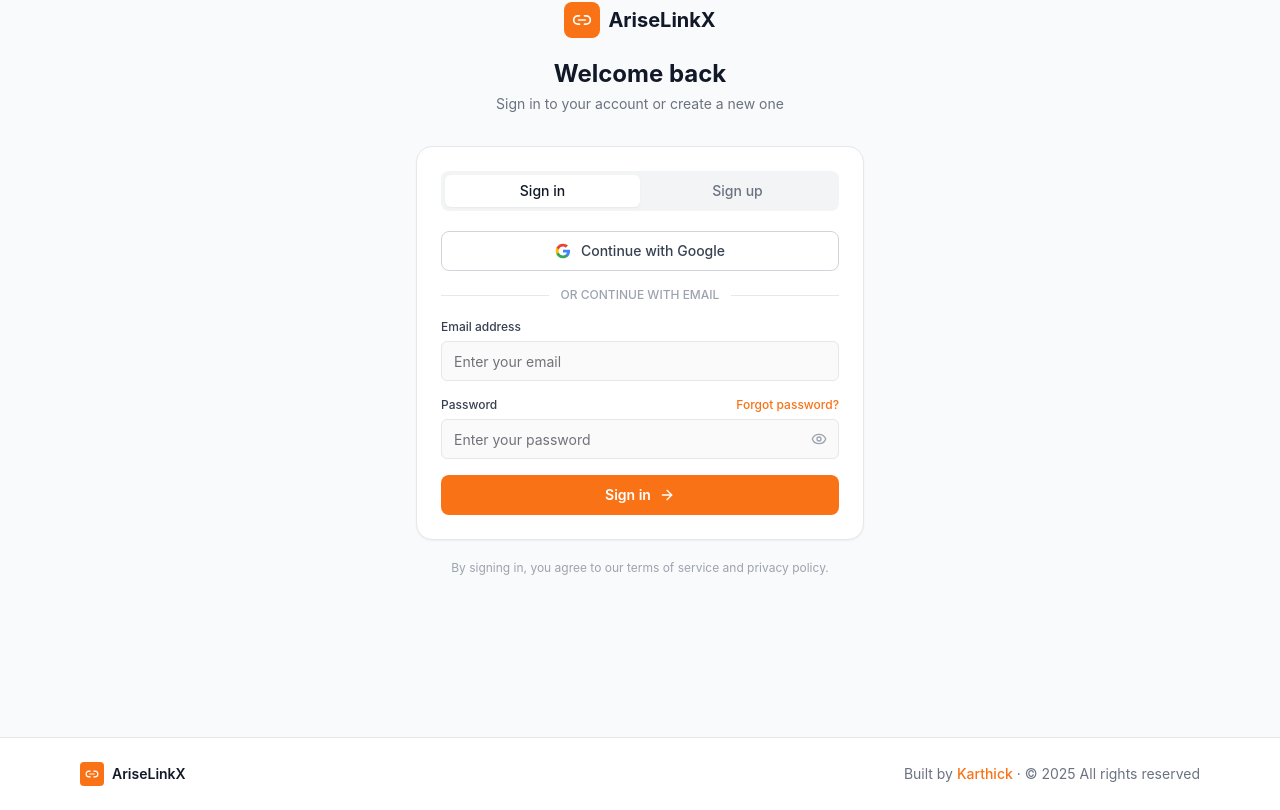
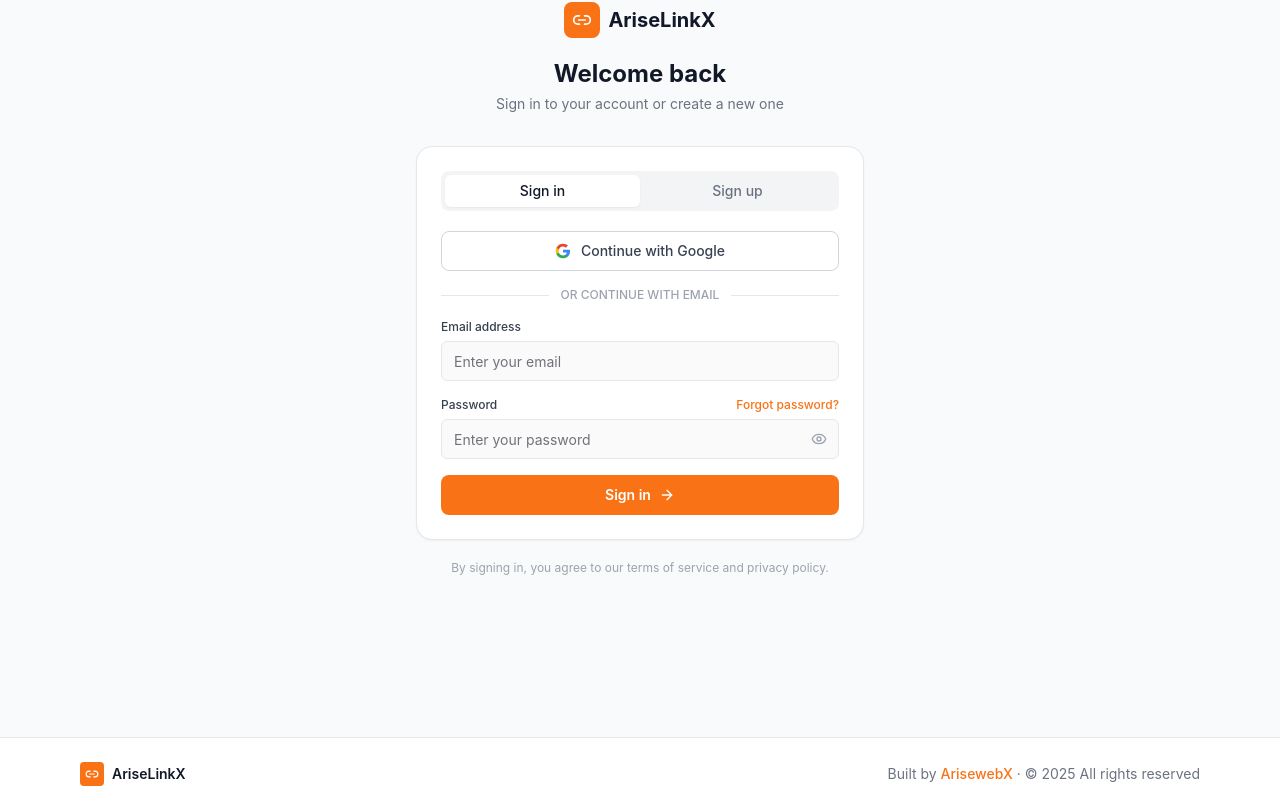
Before and after one commit to arisewebx/AriseLinkX, a React (Vite) app: page /auth in a window 1280 px wide. Shown: the part 172-982 px from the top of the page. Built offline with nearby package versions, Linux system fonts and the light colour scheme; no server answers.

Commit message:
chore: update footer branding to ArisewebX

```diff
--- a/src/layouts/app-layout.jsx
+++ b/src/layouts/app-layout.jsx
@@ -31,12 +31,12 @@
           <p className="text-sm text-gray-500">
             Built by{' '}
             <a
-              href="https://karthickofficial.netlify.app"
+              href="https://arisewebx.com"
               target="_blank"
               rel="noopener noreferrer"
               className="text-orange-500 hover:text-orange-600 font-medium"
             >
-              Karthick
+              ArisewebX
             </a>
             {' '}· © {new Date().getFullYear()} All rights reserved
           </p>
```
